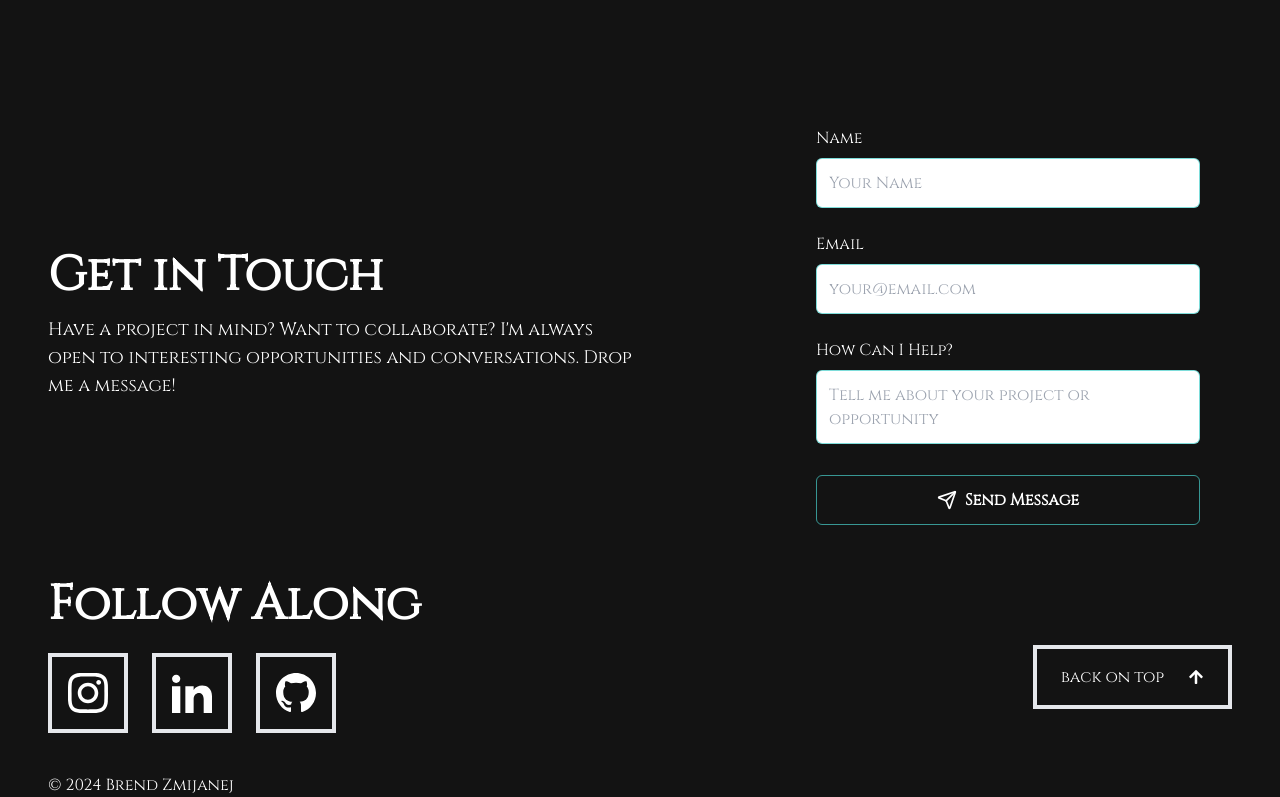
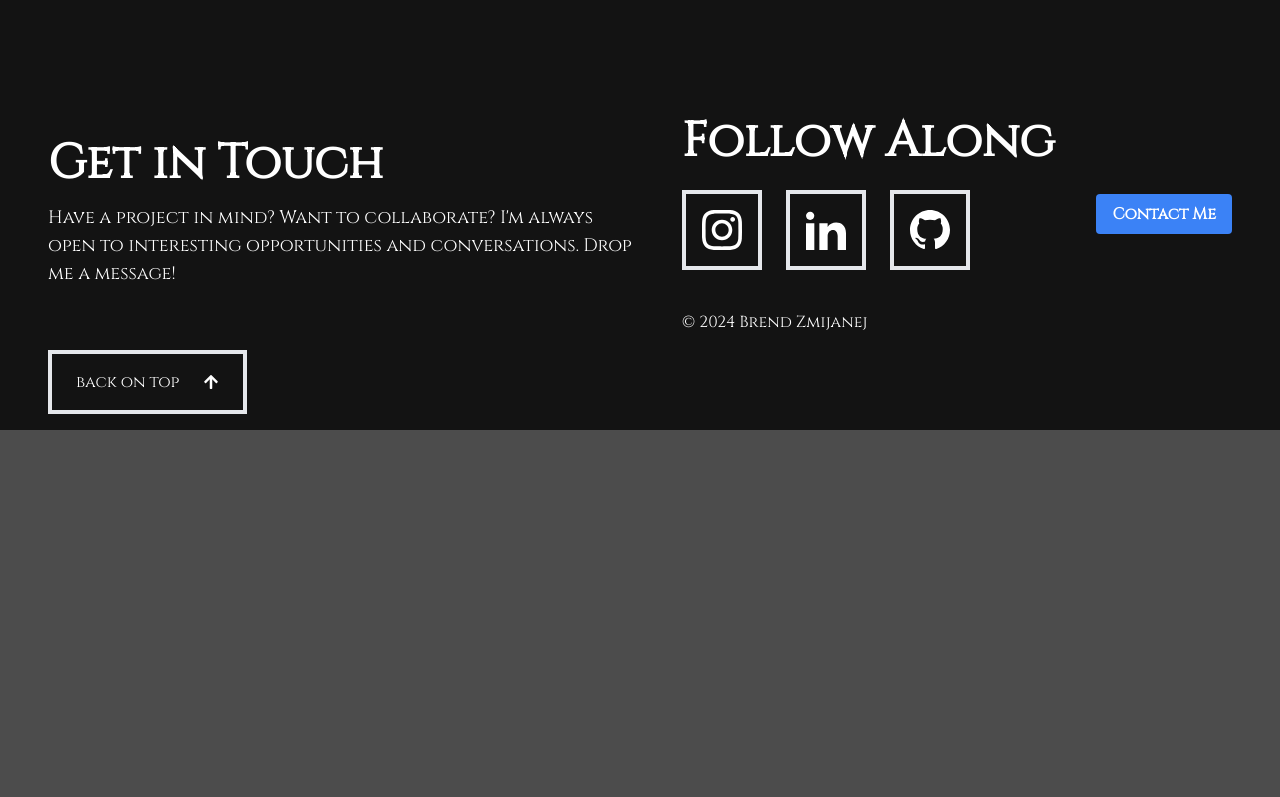
Before and after one commit to Zmijanej/myPortfolio, a Next.js app: page /resume in a window 1280 px wide. Shown: the part 1970-2767 px from the top of the page. After the commit the page ends 2400 px from the top, so only its background shows below. Built offline with nearby package versions, Linux system fonts and the light colour scheme.

Commit message:
Removed Form (it sucks)

```diff
--- a/app/components/Footer.tsx
+++ b/app/components/Footer.tsx
@@ -1,98 +1,18 @@
 'use client'
-import React, { RefObject, useState } from 'react'
-import { Send } from 'lucide-react'
-import emailjs from '@emailjs/browser'
+import React, { RefObject } from 'react'
 import Link from 'next/link';
 import FollowAlong from './FollowAlong';
+import ContactButton from './ui/contactMeButton';
 // import { useTransform,motion, useMotionValue } from 'framer-motion';
 
 
-// Define interface for form data
-interface FormData {
-  name: string;
-  email: string;
-  message: string;
-}
+
 interface FooterProps {
   footerRef: RefObject<HTMLDivElement>;
 }
 
+const Footer:React.FC<FooterProps> = ({ footerRef }) => {
 
-const Footer:React.FC<FooterProps> = ({ footerRef }) => {
-  // Use the FormData interface for type definition
-  const [formData, setFormData] = useState<FormData>({
-    name: '',
-    email: '',
-    message: ''
-  });
-  const [status, setStatus] = useState('');
-
-
-  // Type the event for input and textarea changes
-  const handleChange = (e: React.ChangeEvent<HTMLInputElement | HTMLTextAreaElement>) => {
-    const { name, value } = e.target;
-    setFormData(prevState => ({
-      ...prevState,
-      [name]: value
-    }));
-  };
-
-  // Type the form submission event
-  const handleSubmit = async (e: React.FormEvent<HTMLFormElement>) => {
-    e.preventDefault();
-    setStatus('Sending...');
-
-    if (!formData.email.includes('@')) {
-      setStatus('Please provide a valid email address.');
-      return;
-    }
-
-    if (!formData.name.trim() || !formData.message.trim()) {
-      setStatus('All fields are required.');
-      return;
-    }
-
-    const serviceId = process.env.NEXT_PUBLIC_EMAILJS_SERVICE_ID || '';
-    const templateId = process.env.NEXT_PUBLIC_EMAILJS_TEMPLATE_ID || '';
-    const publicKey = process.env.NEXT_PUBLIC_EMAILJS_PUBLIC_KEY || '';
-
-  // Check if all environment variables are provided
-  if (!serviceId || !templateId || !publicKey) {
-    setStatus('Missing configuration. Please check your environment variables.');
-    console.error('Missing EmailJS configuration: serviceId, templateId, or publicKey.');
-    return;
-  }
-
-    try {
-      // eslint-disable-next-line @typescript-eslint/no-unused-vars
-      const response = await emailjs.send(
-        serviceId,
-        templateId,
-        {
-          from_name: formData.name,
-          from_email: formData.email,
-          message: formData.message
-        },
-        publicKey
-      );
-
-      setStatus('Message sent successfully!');
-      setFormData({ name: '', email: '', message: '' });
-    } catch (error: unknown) {
-      let errorMessage = 'Failed to send message. Please try again.';
-
-  // Check if the error is an instance of Error
-    if (error instanceof Error) {
-    errorMessage = `Failed to send message. Error: ${error.message}`;
-    } else if (typeof error === 'object' && error && 'text' in error) {
-    // If error is an object and has a 'text' property
-    errorMessage = `Failed to send message. Error: ${(error as { text: string }).text}`;
-    }
-
-    setStatus(errorMessage);
-    console.error('Email send error:', error);
-    }
-  };
 
   return (
     <footer
@@ -113,101 +33,7 @@ const Footer:React.FC<FooterProps> = ({ footerRef }) => {
 
       </div>
 
-      {/* Contact Form Section */}
-      <div className="w-full md:w-1/2 max-w-md opacity-100 z-[100]">
-        <form
-          onSubmit={handleSubmit}
-          className={`p-8 rounded-xl space-y-6`}
-        >
-          <div>
-            <label
-              htmlFor="name"
-              className="block text-base mb-2"
-            >
-              Name
-            </label>
-            <input
-              type="text"
-              id="name"
-              name="name"
-              value={formData.name}
-              onChange={handleChange}
-              required
-              className="w-full border border-[#48cfcb]/70  rounded-md p-3 focus:outline-none focus:ring-2 focus:ring-white/30 duration-150
-              text-black"
-              placeholder="Your Name"
-            />
-          </div>
 
-          <div>
-            <label
-              htmlFor="email"
-              className="block text-base mb-2"
-            >
-              Email
-            </label>
-            <input
-              type="email"
-              id="email"
-              name="email"
-              value={formData.email}
-              onChange={handleChange}
-              required
-              className="w-full border border-[#48cfcb]/70 rounded-md p-3 focus:outline-none focus:ring-2 focus:ring-white/30
-              text-black"
-              placeholder="your@email.com"
-            />
-          </div>
-
-          <div>
-            <label
-              htmlFor="message"
-              className="block text-base mb-2"
-            >
-              How Can I Help?
-            </label>
-            <textarea
-              id="message"
-              name="message"
-              value={formData.message}
-              onChange={handleChange}
-              required
-              className="resize-none w-full border border-[#48cfcb]/70 rounded-md p-3 focus:outline-none focus:ring-2 focus:ring-white/30
-              text-black"
-              placeholder="Tell me about your project or opportunity"
-
-            />
-          </div>
-
-          {status && (
-            <div className={`
-              text-center py-2 rounded-md
-              ${status.includes('successfully')
-                ? 'text-green-500'
-                : 'text-red-500'}
-            `}>
-              {status}
-            </div>
-          )}
-
-          <button
-  type="submit"
-  className="btn w-full py-3 rounded-md font-semibold flex items-center justify-center space-x-2 border border-[#48cfcb]/70
-  hover:bg-[#48cfcb] duration-300"
-  disabled={status === 'Sending...'}
-          >
-        {status === 'Sending...' ? (
-          <span>Sending...</span>
-        ) : (
-          <>
-            <Send size={20} />
-            <span>Send Message</span>
-          </>
-        )}
-          </button>
-
-        </form>
-      </div>
 
       <div className='z-[100]'>
       <h2 className=" text-4xl md:text-5xl font-bold py-6">
@@ -259,6 +85,11 @@ const Footer:React.FC<FooterProps> = ({ footerRef }) => {
         <div className='pt-10'>© 2024 Brend Zmijanej</div>
 
       </div>
+      <ContactButton
+        email="your-personal-email@example.com"
+        subject="Inquiry from Website"
+        body="Hi there, I'd like to discuss..."
+      />
       <FollowAlong/>
     </footer>
   );
--- /dev/null
+++ b/app/components/ui/contactMeButton.tsx
@@ -0,0 +1,30 @@
+import React from 'react';
+
+const ContactButton = ({
+  email = 'your-email@example.com',
+  subject = 'Contact Request',
+  body = 'Hello, I would like to get in touch with you.'
+}) => {
+  const handleContactClick = () => {
+    // Encode the subject and body for use in the mailto link
+    const encodedSubject = encodeURIComponent(subject);
+    const encodedBody = encodeURIComponent(body);
+
+    // Create the mailto link
+    const mailtoLink = `mailto:${email}?subject=${encodedSubject}&body=${encodedBody}`;
+
+    // Open the default mail client
+    window.location.href = mailtoLink;
+  };
+
+  return (
+    <button
+      onClick={handleContactClick}
+      className="bg-blue-500 hover:bg-blue-600 text-white font-bold py-2 px-4 rounded transition duration-300 z-[100]"
+    >
+      Contact Me
+    </button>
+  );
+};
+
+export default ContactButton;
```
